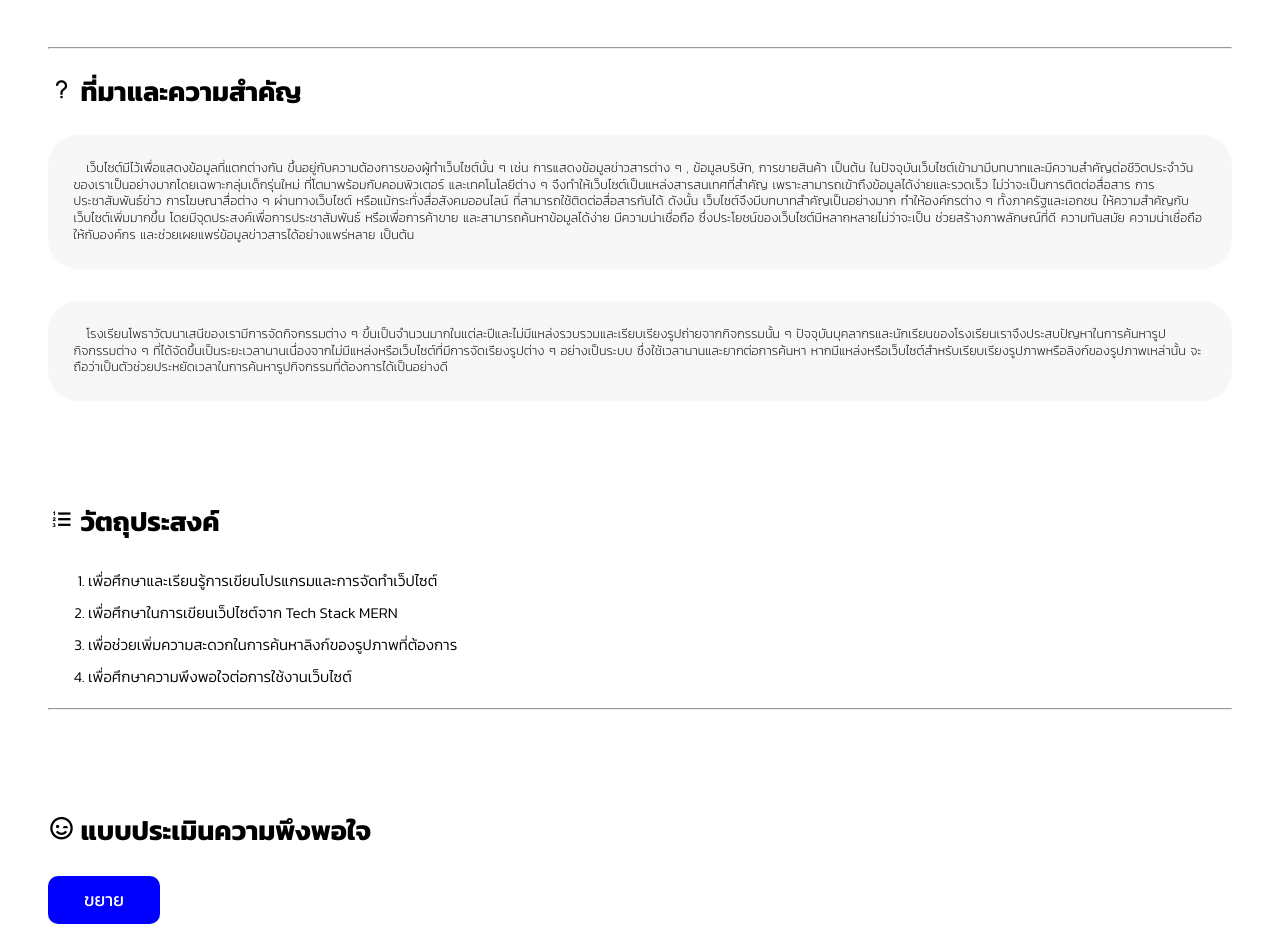
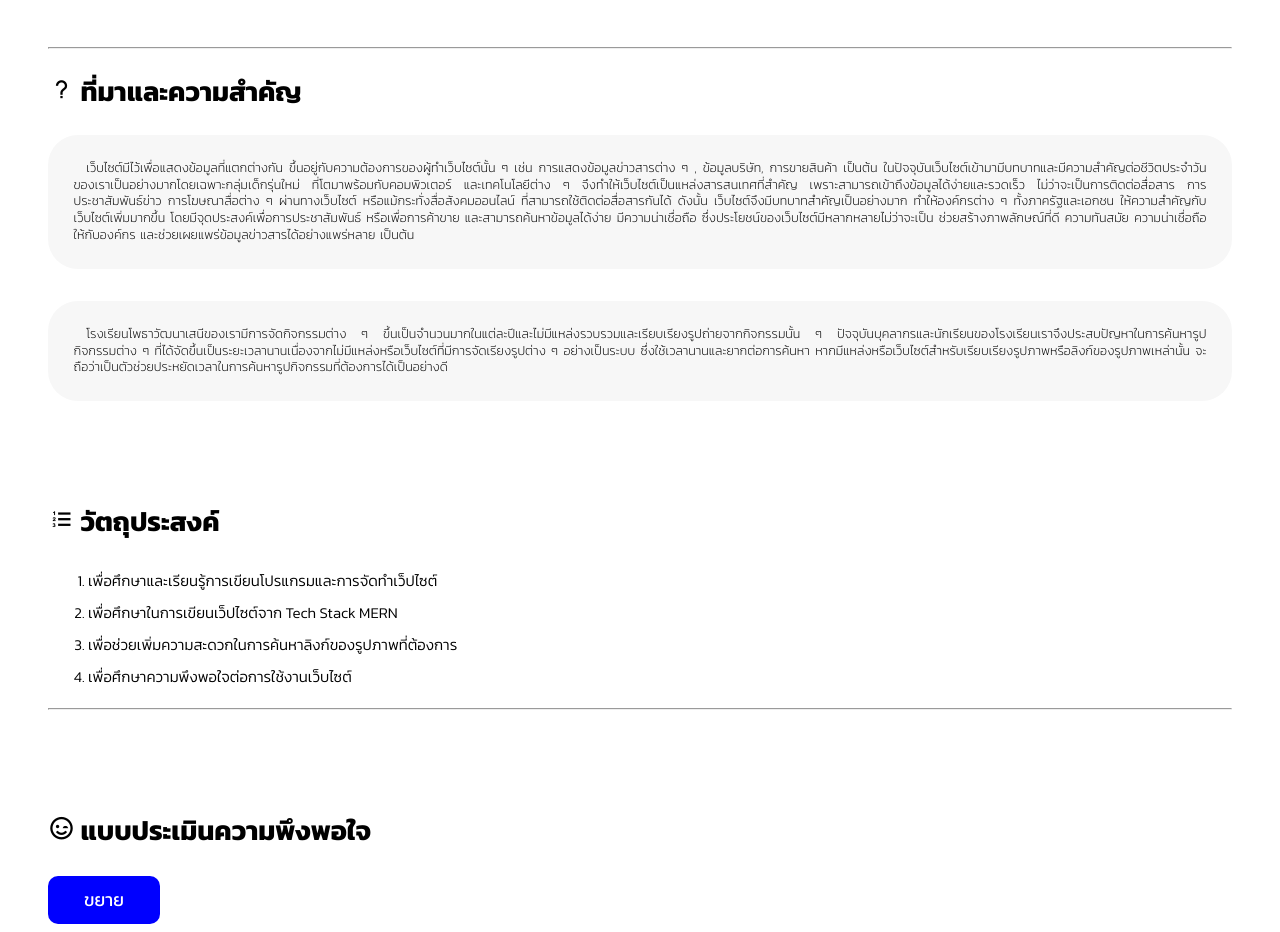
Before and after one commit to Constrlla/PHOTHOS, a React (Vite) app in the folder frontend/: page /about in a window 1280 px wide. Shown: the part 920-1852 px from the top of the page. Built offline with nearby package versions, Linux system fonts and the light colour scheme; sample sign-in values are in the browser's storage; a web font is replaced by a local one.

Commit message:
Update page.css

```diff
--- a/frontend/src/page.css
+++ b/frontend/src/page.css
@@ -335,6 +335,8 @@
         line-height: 1.3em;
         word-spacing: .1rem;
         margin-bottom: 2rem;
+        text-align:justify;
+        text-justify:auto;
         font-weight: 200;
     }
 
```
